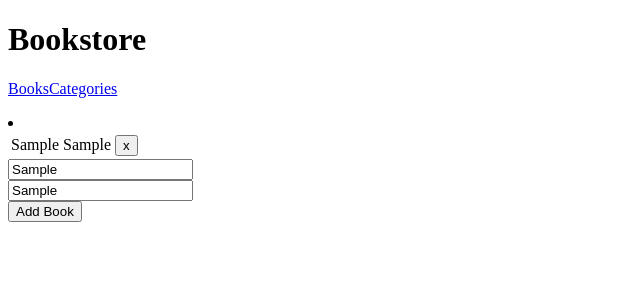
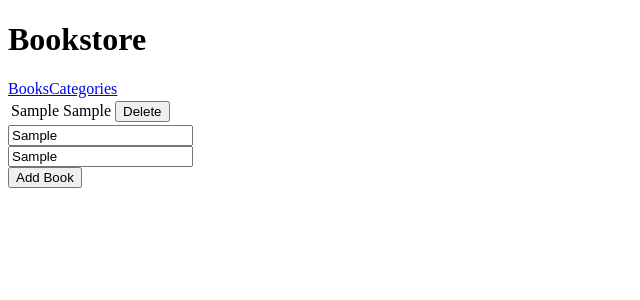
Before and after one commit to BregornOriginal/bookstore, a React (Create React App) app: page / in a window 1280 px wide. Both pictures are taken after typing "Sample", "Sample" into the empty fields and a click on the button "Add Book". Shown: the top 300 px of the page, without its empty margins (0-640 px from the left). Built offline with nearby package versions, Linux system fonts and the light colour scheme.

Commit message:
add funcionality for the delete button

```diff
--- a/src/components/book/Book.js
+++ /dev/null
@@ -1,5 +0,0 @@
-export default function Book() {
-  return (
-    <li />
-  );
-}
--- a/src/components/pages/list-of-books/List-of-books.js
+++ b/src/components/pages/list-of-books/List-of-books.js
@@ -1,10 +1,12 @@
 import { useSelector } from 'react-redux';
-import Book from '../../book/Book';
+import { useDispatch } from 'react-redux/es/exports';
 import NewBook from '../../new-book/Add-book';
+import { deleteBook } from '../../../redux/books/books';
 
 export default function ListOfBooks() {
+  const dispatch = useDispatch();
   const deleteBookHandler = (id) => {
-
+    dispatch(deleteBook({ id }));
   };
 
   const books = useSelector((state) => state.books.books);
@@ -17,15 +19,14 @@ export default function ListOfBooks() {
       <td>{book.author}</td>
       <td>
         <button type="button" className="delete" onClick={() => deleteBookHandler(book.id)}>
-          x
+          Delete
         </button>
+        {console.log(book.id)}
       </td>
     </tr>
   ));
   return (
-    <div>
-      <ul />
-      <Book />
+    <div className="list-of-books">
       <table>
         <tbody>
           {booksTable}
--- a/src/redux/bookReducer.js
+++ b/src/redux/bookReducer.js
@@ -10,9 +10,9 @@ const bookReducer = createReducer(initialState, (builder) => {
     .addCase(addBook, (state, action) => {
       state.books.push(action.payload);
     })
-    .addCase(deleteBook, (state, action) => {
-      state.books.filter((book) => book.id !== action.payload.id);
-    });
+    .addCase(deleteBook, (state, action) => ({
+      ...state, books: state.books.filter((book) => book.id !== action.payload.id),
+    }));
   return initialState.books;
 });
 
```
Also changed, not shown: src/components/pages/categories/Categories.js (+9 -0 lines).
